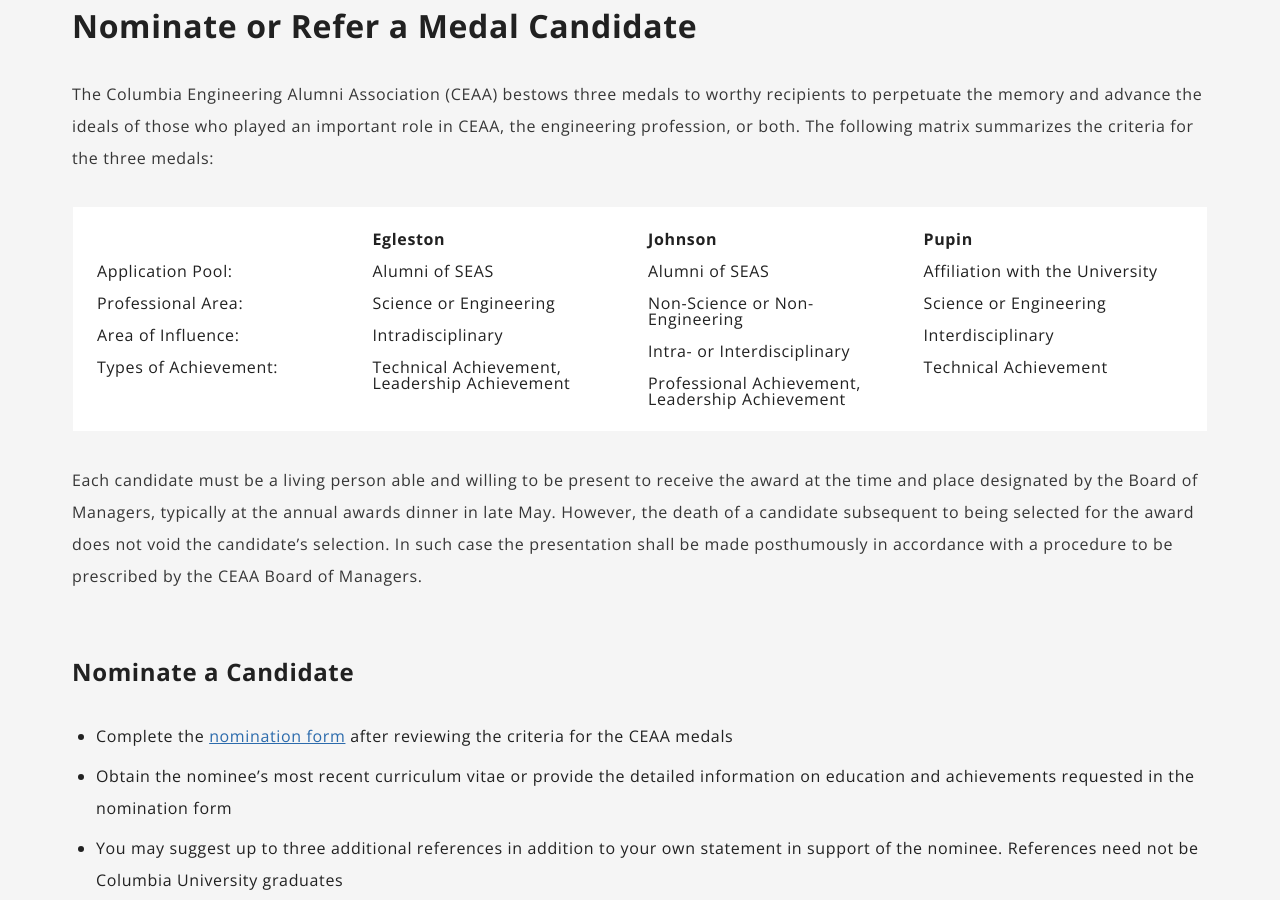
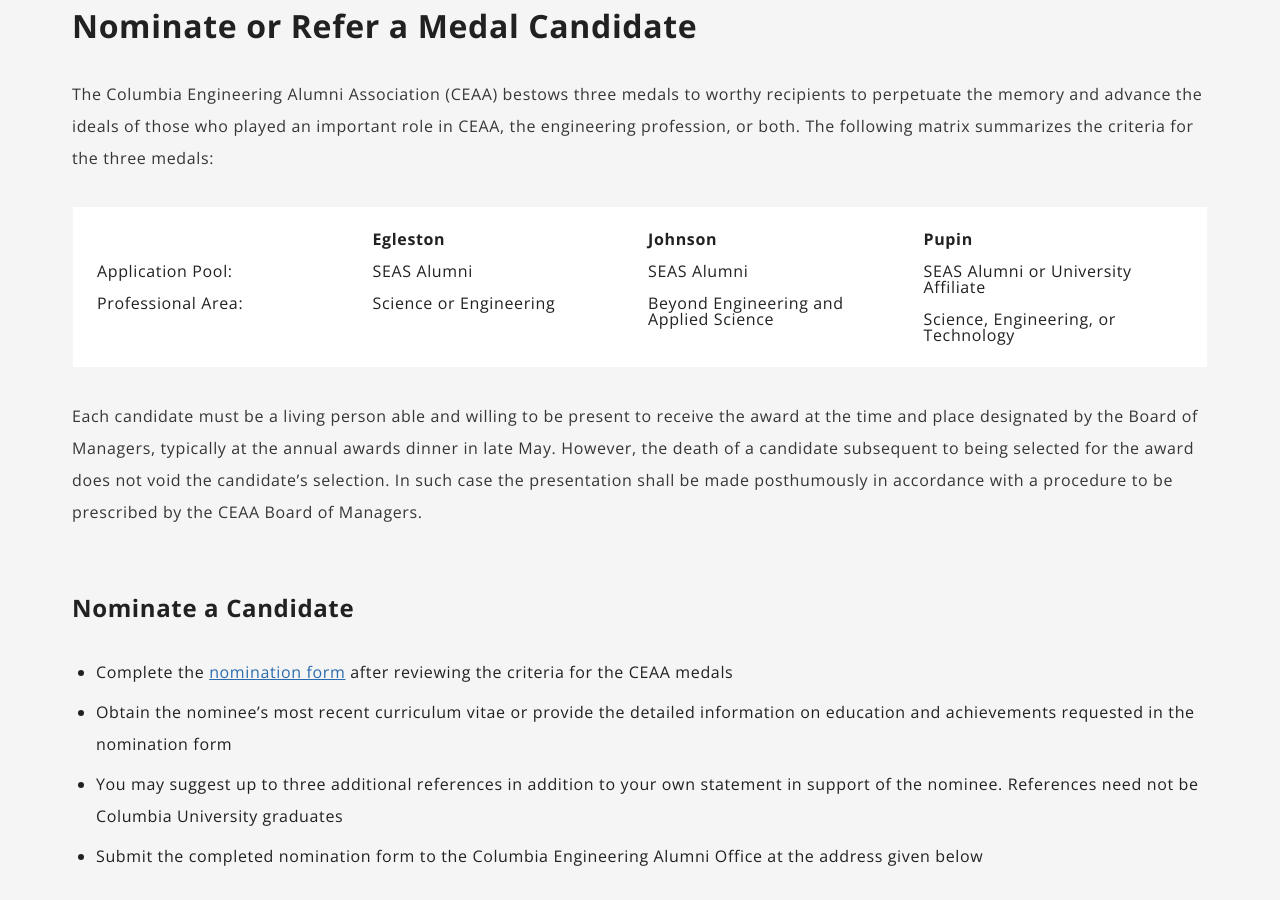
Before and after one commit to ceaa-online/ceaa-online.github.io, a Jekyll site: the page built from awards/index.md, in a window 1280 px wide and 900 px high, scrolled down 841 px. Built offline with Jekyll 4.4.1, drawn with Linux system fonts in a browser that asks for light colours.

Commit message:
Updates awards matrix

```diff
--- a/_includes/award-matrix.html
+++ b/_includes/award-matrix.html
@@ -2,29 +2,21 @@
     <div class='flex-col flex hide-sm'>
         <div class='mat'>&nbsp;</div>
         <div class='mat'>Application Pool:</div>
-        <div class='mat'>Professional Area:</div>
-        <div class='mat'>Area of Influence:</div>
-        <div class='flex mat'>Types of Achievement:</div>
+        <div class='flex mat'>Professional Area:</div>
     </div>
     <div class='flex-col flex'>
         <div class='mat bold'>Egleston</div>
-        <div class='mat'>Alumni of SEAS</div>
-        <div class='mat'>Science or Engineering</div>
-        <div class='mat'>Intradisciplinary</div>
-        <div class='flex mat'>Technical Achievement, Leadership Achievement</div>
+        <div class='mat'>SEAS Alumni</div>
+        <div class='flex mat'>Science or Engineering</div>
     </div>
     <div class='flex-col flex pts-sm'>
         <div class='mat bold'>Johnson</div>
-        <div class='mat'>Alumni of SEAS</div>
-        <div class='mat'>Non-Science or Non-Engineering</div>
-        <div class='mat'>Intra- or Interdisciplinary</div>
-        <div class='flex mat'>Professional Achievement, Leadership Achievement</div>
+        <div class='mat'>SEAS Alumni</div>
+        <div class='flex mat'>Beyond Engineering and Applied Science</div>
     </div>
     <div class='flex-col flex pts-sm'>
         <div class='mat bold'>Pupin</div>
-        <div class='mat'>Affiliation with the University</div>
-        <div class='mat'>Science or Engineering</div>
-        <div class='mat'>Interdisciplinary</div>
-        <div class='flex mat'>Technical Achievement</div>
+        <div class='mat'>SEAS Alumni or University Affiliate</div>
+        <div class='flex mat'>Science, Engineering, or Technology</div>
     </div>
 </div>
```
